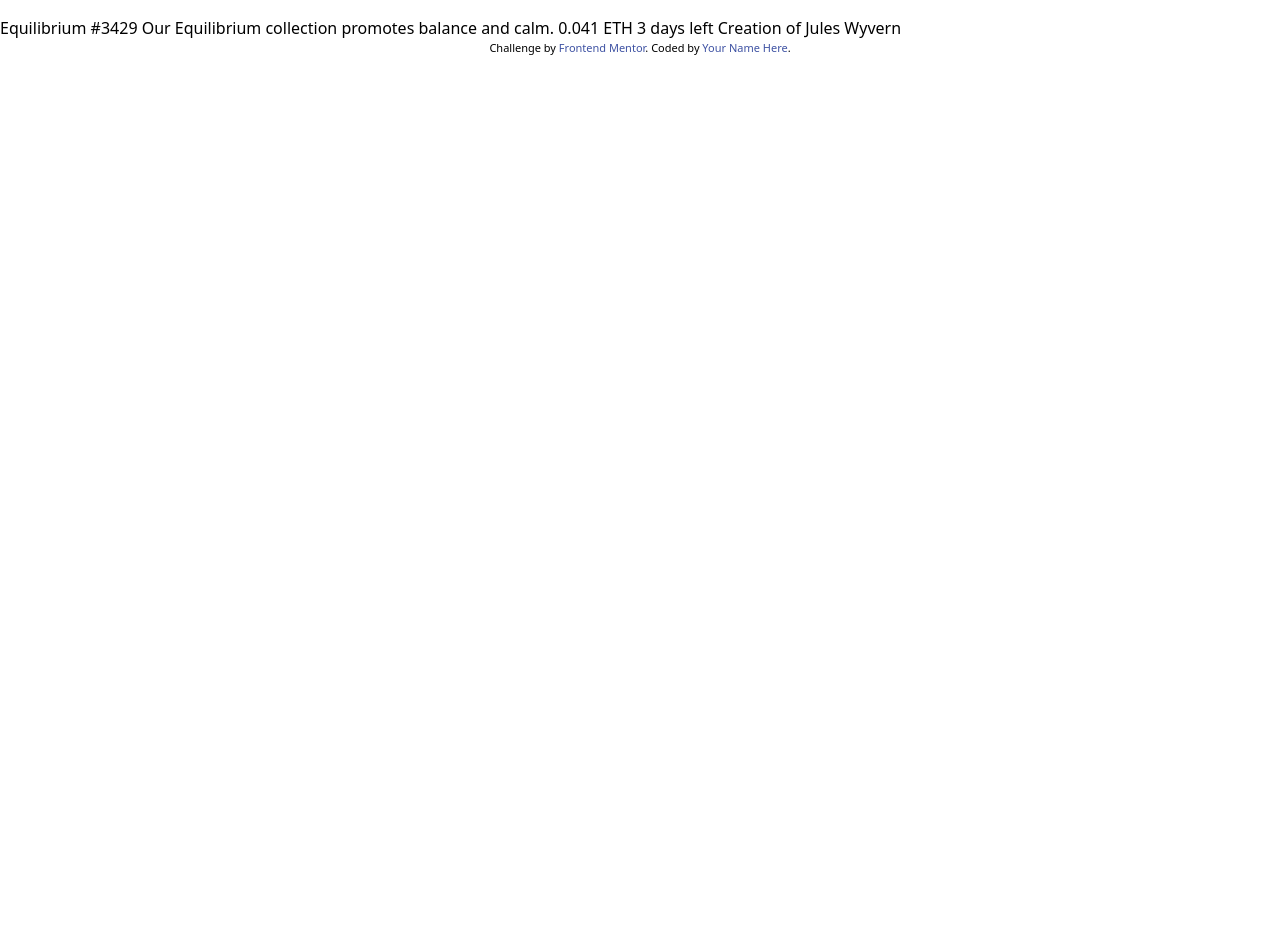
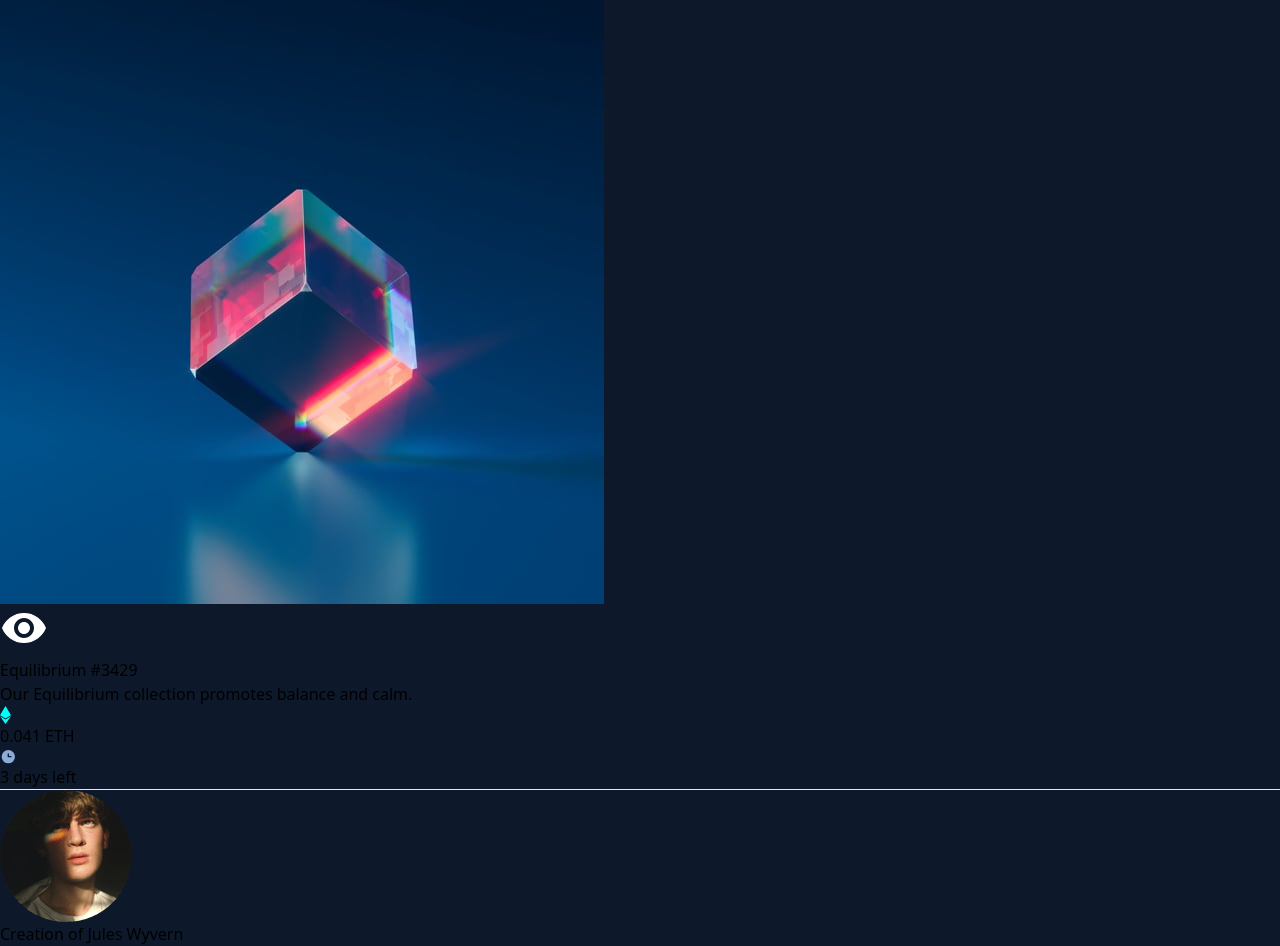
Before and after one commit to lyons-frontend-mentor/nft-preview-card-component, a website: page index.html in a window 1280 px wide. Before the commit the page ends 800 px from the top, so only its background shows below. Drawn offline with Linux system fonts and the light colour scheme.

Commit message:
Finished HTML and added custom colors to Tailwind.

```diff
--- a/index.html
+++ b/index.html
@@ -27,15 +27,34 @@
     </style>
   </head>
   <body>
-    <div class="m-2 mt-4"></div>
-    Equilibrium #3429 Our Equilibrium collection promotes balance and calm.
-    0.041 ETH 3 days left Creation of Jules Wyvern
-
-    <div class="attribution">
-      Challenge by
-      <a href="https://www.frontendmentor.io?ref=challenge" target="_blank"
-        >Frontend Mentor</a
-      >. Coded by <a href="#">Your Name Here</a>.
-    </div>
+    <main class="min-h-screen bg-darkbluebg">
+      <section>
+        <!-- NFT image with eye icon -->
+        <button>
+          <img src="./images/image-equilibrium.jpg" alt="Equilibrium NFT" />
+          <img src="./images/icon-view.svg" alt="" />
+        </button>
+        <a href="#">
+          <h1>Equilibrium #3429</h1>
+        </a>
+        <p>Our Equilibrium collection promotes balance and calm.</p>
+        <div>
+          <p>
+            <img src="./images/icon-ethereum.svg" alt="Ethereum icon" />
+            0.041 ETH
+          </p>
+          <p>
+            <img src="./images/icon-clock.svg" alt="" />
+            3 days left
+          </p>
+        </div>
+        <hr />
+        <p>
+          <img src="./images/image-avatar.png" alt="Avatar" />
+          Creation of
+          <a href="#"><span> Jules Wyvern </span></a>
+        </p>
+      </section>
+    </main>
   </body>
 </html>
--- a/tailwind.config.js
+++ b/tailwind.config.js
@@ -1,7 +1,15 @@
 module.exports = {
   content: ["./index.html"],
   theme: {
-    extend: {},
+    extend: {
+      colors: {
+        softblue: "hsl(215, 51%, 70%)",
+        cyan: "hsl(178, 100%, 50%)",
+        darkbluebg: "hsl(217, 54%, 11%)",
+        darkbluecard: "hsl(216, 50%, 16%)",
+        darkblueline: "hsl(215, 32%, 27%)"
+      }
+    },
   },
   plugins: [],
 }
```
Also changed, not shown: output.css.
